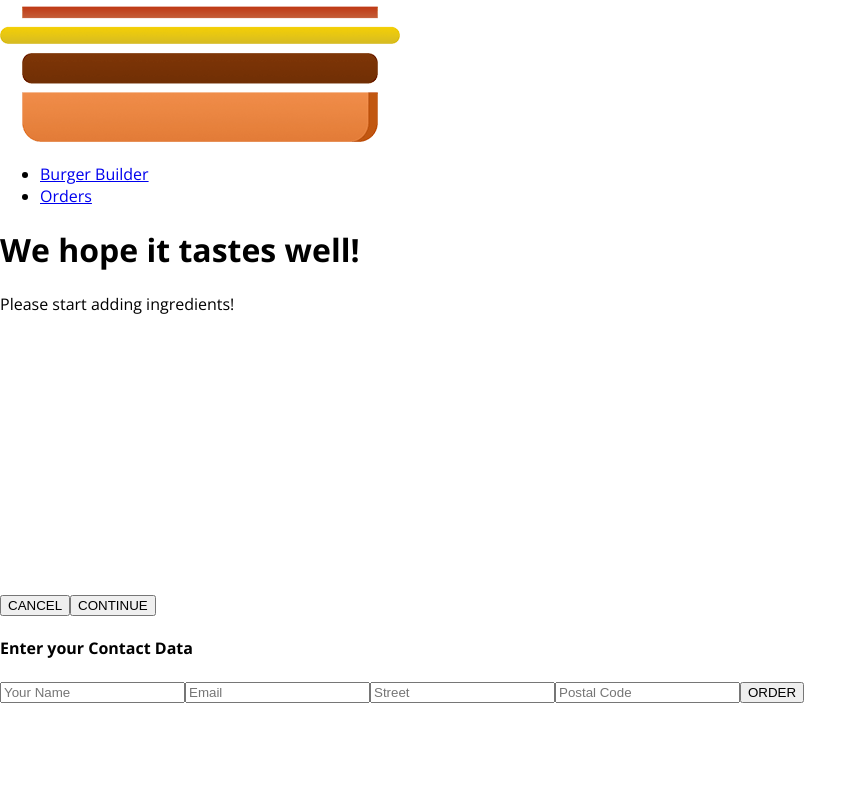
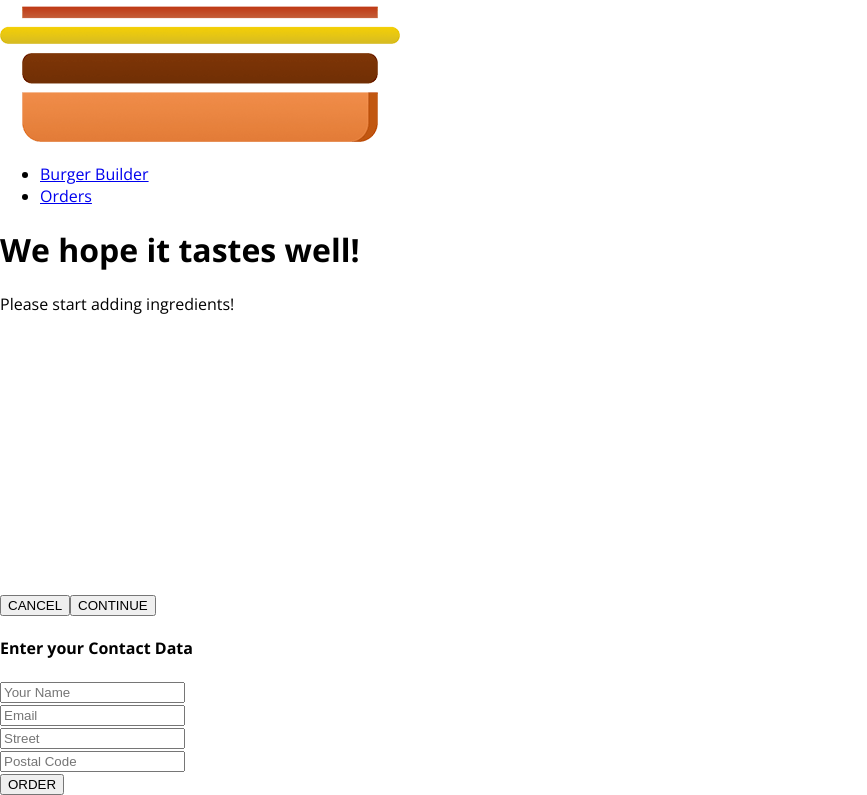
Before and after one commit to HDauven/burger-builder, a React app: page /checkout/contact-data in a window 1280 px wide. Shown: the part 451-1246 px from the top of the page, without its empty margins (0-867 px from the left). Before the commit the page ends 1154 px from the top, so only its background shows below. Built offline with nearby package versions, Linux system fonts and the light colour scheme.

Commit message:
Use custom input component in ContactData component.

```diff
--- a/src/containers/Checkout/ContactData/ContactData.css
+++ b/src/containers/Checkout/ContactData/ContactData.css
@@ -8,10 +8,6 @@
   box-sizing: border-box;
 }
 
-.Input {
-  display: block;
-}
-
 @media (min-width: 600px) {
   .ContactData {
     width: 500px;
--- a/src/containers/Checkout/ContactData/ContactData.js
+++ b/src/containers/Checkout/ContactData/ContactData.js
@@ -4,6 +4,7 @@
 import Button from '../../../components/UI/Button/Button';
 import Spinner from '../../../components/UI/Spinner/Spinner';
 import classes from './ContactData.css';
+import Input from '../../../components/UI/Input/Input';
 
 class ContactData extends Component {
   state = {
@@ -46,10 +47,10 @@
   render() {
     let form = (
       <form>
-        <input className={classes.Input} type="text" name="name" placeholder="Your Name" />
-        <input className={classes.Input} type="email" name="email" placeholder="Email" />
-        <input className={classes.Input} type="text" name="street" placeholder="Street" />
-        <input className={classes.Input} type="text" name="postal" placeholder="Postal Code" />
+        <Input inputtype="input" type="text" name="name" placeholder="Your Name" />
+        <Input inputtype="input" type="email" name="email" placeholder="Email" />
+        <Input inputtype="input" type="text" name="street" placeholder="Street" />
+        <Input inputtype="input" type="text" name="postal" placeholder="Postal Code" />
         <Button btnType="Success" clicked={this.orderHandler}>ORDER</Button>
       </form>
     );
```
